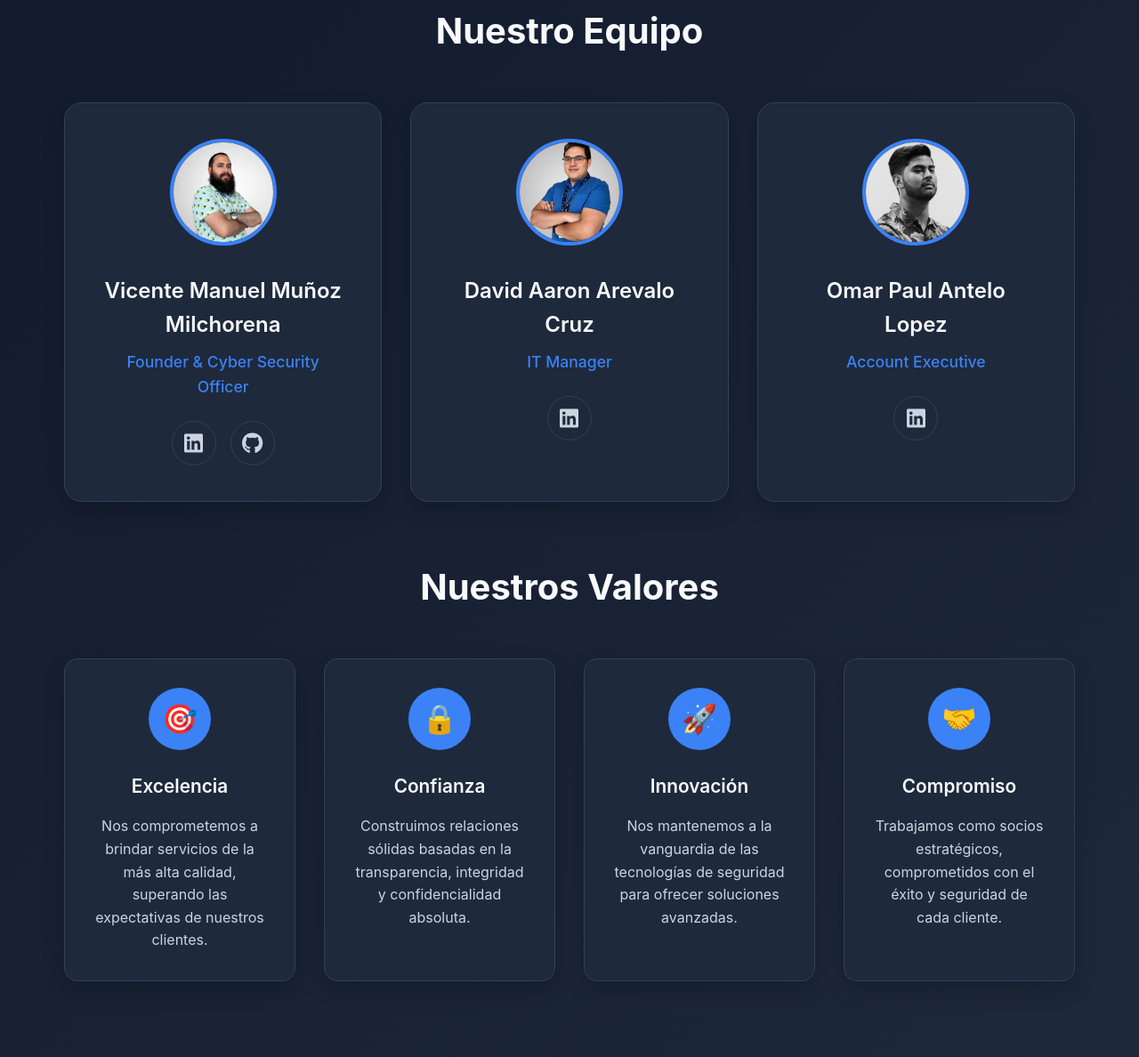
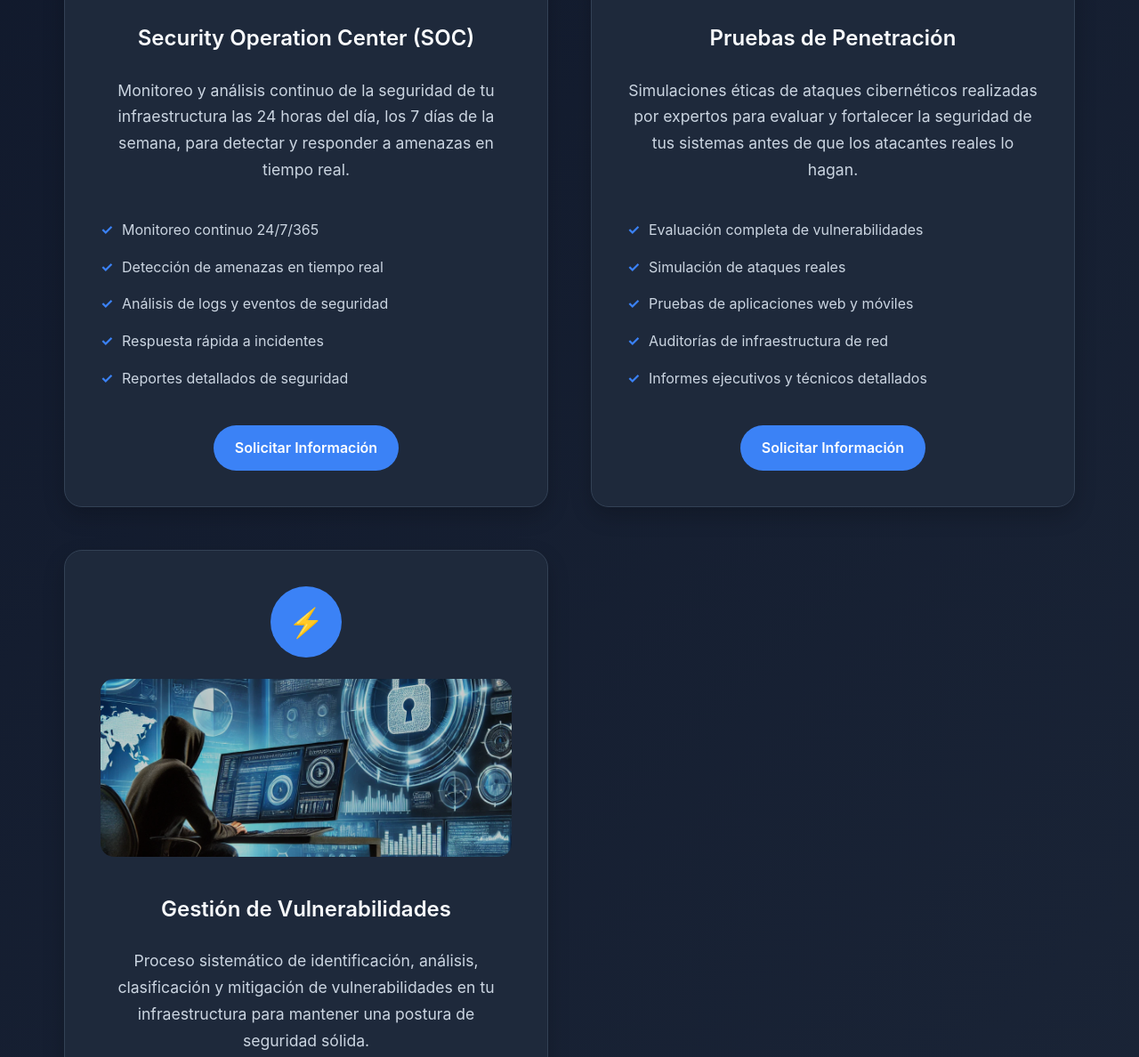
Before and after one commit to vicosurge/visioncompetitiva, a plain HTML site: page servicios.html in a window 1280 px wide. Shown: the part 759-1947 px from the top of the page at 89% size. Drawn offline with Linux system fonts and the light colour scheme.

Commit message:
Adding correct servicios.html file

```diff
--- a/servicios.html
+++ b/servicios.html
@@ -6,7 +6,7 @@
     <meta name="author" content="Vicente Manuel Muñoz Milchorena">
     <meta name="description" content="Vision Competitiva - Ciberseguridad a tu alcance">
     <meta name="keywords" content="ciberseguridad, SOC, pentesting, prueba de penetracion, vulnerability management">
-    <title>Visión Competitiva - Quiénes Somos</title>
+    <title>Visión Competitiva - Servicios</title>
 
     <style>
         * {
@@ -85,7 +85,7 @@
         }
 
         nav ul li a:hover,
-        nav ul li a[href="quienes-somos.html"] {
+        nav ul li a[href="servicios.html"] {
             color: var(--accent-color);
         }
 
@@ -101,7 +101,7 @@
         }
 
         nav ul li a:hover::after,
-        nav ul li a[href="quienes-somos.html"]::after {
+        nav ul li a[href="servicios.html"]::after {
             width: 100%;
         }
 
@@ -133,77 +133,42 @@
         .page-header p {
             font-size: 1.25rem;
             color: var(--text-secondary);
-            max-width: 600px;
+            max-width: 700px;
             margin: 0 auto;
         }
 
-        /* Company Introduction */
-        .company-intro {
-            background: var(--card-bg);
-            border: 1px solid var(--border-color);
-            border-radius: 20px;
-            padding: 3rem;
-            margin-bottom: 4rem;
-            box-shadow: var(--shadow);
-            animation: fadeInUp 1s ease-out 0.2s both;
-        }
-
-        .company-intro h2 {
-            font-size: 2rem;
-            font-weight: 600;
-            margin-bottom: 1.5rem;
-            color: var(--accent-color);
-            text-align: center;
-        }
-
-        .company-intro p {
-            font-size: 1.1rem;
-            color: var(--text-secondary);
-            text-align: center;
-            line-height: 1.8;
-            max-width: 800px;
-            margin: 0 auto;
-        }
-
-        /* Team Section */
-        .team-section {
-            animation: fadeInUp 1s ease-out 0.4s both;
-        }
-
-        .team-section h2 {
-            font-size: 2.5rem;
-            font-weight: 700;
-            text-align: center;
-            margin-bottom: 3rem;
-            color: var(--text-primary);
-        }
-
-        .team {
+        /* Services Grid */
+        .services-container {
             display: grid;
-            grid-template-columns: repeat(auto-fit, minmax(300px, 1fr));
-            gap: 2rem;
+            grid-template-columns: repeat(auto-fit, minmax(350px, 1fr));
+            gap: 3rem;
             margin-bottom: 4rem;
         }
 
-        .team-member {
+        .service {
             background: var(--card-bg);
             border: 1px solid var(--border-color);
             border-radius: 20px;
             padding: 2.5rem;
             text-align: center;
             box-shadow: var(--shadow);
-            transition: all 0.3s ease;
+            transition: all 0.4s ease;
             position: relative;
             overflow: hidden;
+            animation: fadeInUp 1s ease-out calc(var(--delay, 0) * 0.2s) both;
         }
 
-        .team-member:hover {
-            transform: translateY(-10px);
+        .service:nth-child(1) { --delay: 1; }
+        .service:nth-child(2) { --delay: 2; }
+        .service:nth-child(3) { --delay: 3; }
+
+        .service:hover {
+            transform: translateY(-15px);
             box-shadow: var(--shadow-hover);
             border-color: var(--accent-color);
         }
 
-        .team-member::before {
+        .service::before {
             content: '';
             position: absolute;
             top: 0;
@@ -211,108 +176,31 @@
             width: 100%;
             height: 100%;
             background: linear-gradient(90deg, transparent, rgba(59, 130, 246, 0.1), transparent);
-            transition: left 0.5s ease;
+            transition: left 0.6s ease;
         }
 
-        .team-member:hover::before {
+        .service:hover::before {
             left: 100%;
         }
 
-        .team-member img {
-            width: 120px;
-            height: 120px;
-            border-radius: 50%;
+        .service-image {
+            width: 100%;
+            height: 200px;
             object-fit: cover;
-            margin-bottom: 1.5rem;
-            border: 4px solid var(--accent-color);
+            border-radius: 15px;
+            margin-bottom: 2rem;
             transition: all 0.3s ease;
+            filter: brightness(0.8);
         }
 
-        .team-member:hover img {
-            transform: scale(1.05);
-            border-color: var(--accent-hover);
+        .service:hover .service-image {
+            filter: brightness(1);
+            transform: scale(1.02);
         }
 
-        .team-member h3 {
-            font-size: 1.5rem;
-            font-weight: 600;
-            margin-bottom: 0.5rem;
-            color: var(--text-primary);
-        }
-
-        .team-member .role {
-            font-size: 1.1rem;
-            color: var(--accent-color);
-            font-weight: 500;
-            margin-bottom: 1.5rem;
-        }
-
-        .social-links {
-            display: flex;
-            justify-content: center;
-            gap: 1rem;
-        }
-
-        .social-links a {
-            display: flex;
-            align-items: center;
-            justify-content: center;
-            width: 50px;
-            height: 50px;
-            background: var(--secondary-color);
-            border: 1px solid var(--border-color);
-            border-radius: 50%;
-            color: var(--text-secondary);
-            font-size: 1.5rem;
-            text-decoration: none;
-            transition: all 0.3s ease;
-        }
-
-        .social-links a:hover {
-            background: var(--accent-color);
-            color: white;
-            transform: translateY(-3px);
-            box-shadow: 0 10px 20px rgba(59, 130, 246, 0.3);
-        }
-
-        /* Values Section */
-        .values-section {
-            margin-top: 4rem;
-            animation: fadeInUp 1s ease-out 0.6s both;
-        }
-
-        .values-section h2 {
-            font-size: 2.5rem;
-            font-weight: 700;
-            text-align: center;
-            margin-bottom: 3rem;
-            color: var(--text-primary);
-        }
-
-        .values-grid {
-            display: grid;
-            grid-template-columns: repeat(auto-fit, minmax(250px, 1fr));
-            gap: 2rem;
-        }
-
-        .value-card {
-            background: var(--card-bg);
-            border: 1px solid var(--border-color);
-            border-radius: 15px;
-            padding: 2rem;
-            text-align: center;
-            transition: all 0.3s ease;
-            box-shadow: var(--shadow);
-        }
-
-        .value-card:hover {
-            transform: translateY(-5px);
-            border-color: var(--accent-color);
-        }
-
-        .value-icon {
-            width: 70px;
-            height: 70px;
+        .service-icon {
+            width: 80px;
+            height: 80px;
             background: var(--accent-color);
             border-radius: 50%;
             display: flex;
@@ -321,23 +209,137 @@
             margin: 0 auto 1.5rem;
             font-size: 2rem;
             transition: all 0.3s ease;
+            position: relative;
+            z-index: 2;
         }
 
-        .value-card:hover .value-icon {
+        .service:hover .service-icon {
+            background: var(--accent-hover);
+            transform: scale(1.1) rotate(5deg);
+        }
+
+        .service h2 {
+            font-size: 1.5rem;
+            font-weight: 600;
+            margin-bottom: 1.5rem;
+            color: var(--text-primary);
+            position: relative;
+            z-index: 2;
+        }
+
+        .service p {
+            font-size: 1.1rem;
+            color: var(--text-secondary);
+            line-height: 1.7;
+            margin-bottom: 2rem;
+            position: relative;
+            z-index: 2;
+        }
+
+        /* Service Features */
+        .service-features {
+            list-style: none;
+            text-align: left;
+            margin-bottom: 2rem;
+            position: relative;
+            z-index: 2;
+        }
+
+        .service-features li {
+            padding: 0.5rem 0;
+            color: var(--text-secondary);
+            position: relative;
+            padding-left: 1.5rem;
+        }
+
+        .service-features li::before {
+            content: '✓';
+            position: absolute;
+            left: 0;
+            color: var(--accent-color);
+            font-weight: bold;
+        }
+
+        /* CTA Button */
+        .service-cta {
+            display: inline-block;
+            background: var(--accent-color);
+            color: white;
+            padding: 0.8rem 1.5rem;
+            border: none;
+            border-radius: 50px;
+            font-size: 1rem;
+            font-weight: 600;
+            text-decoration: none;
+            transition: all 0.3s ease;
+            position: relative;
+            z-index: 2;
+        }
+
+        .service-cta:hover {
+            background: var(--accent-hover);
+            transform: translateY(-2px);
+            box-shadow: 0 10px 20px rgba(59, 130, 246, 0.3);
+        }
+
+        /* Why Choose Us Section */
+        .why-choose-us {
+            background: var(--card-bg);
+            border: 1px solid var(--border-color);
+            border-radius: 20px;
+            padding: 3rem;
+            margin-top: 4rem;
+            box-shadow: var(--shadow);
+            animation: fadeInUp 1s ease-out 0.8s both;
+        }
+
+        .why-choose-us h2 {
+            font-size: 2.5rem;
+            font-weight: 700;
+            text-align: center;
+            margin-bottom: 3rem;
+            color: var(--text-primary);
+        }
+
+        .benefits-grid {
+            display: grid;
+            grid-template-columns: repeat(auto-fit, minmax(250px, 1fr));
+            gap: 2rem;
+        }
+
+        .benefit-card {
+            text-align: center;
+            padding: 1.5rem;
+        }
+
+        .benefit-icon {
+            width: 60px;
+            height: 60px;
+            background: var(--accent-color);
+            border-radius: 50%;
+            display: flex;
+            align-items: center;
+            justify-content: center;
+            margin: 0 auto 1rem;
+            font-size: 1.5rem;
+            transition: all 0.3s ease;
+        }
+
+        .benefit-card:hover .benefit-icon {
             background: var(--accent-hover);
             transform: scale(1.1);
         }
 
-        .value-card h3 {
-            font-size: 1.3rem;
+        .benefit-card h3 {
+            font-size: 1.2rem;
             font-weight: 600;
-            margin-bottom: 1rem;
+            margin-bottom: 0.5rem;
             color: var(--text-primary);
         }
 
-        .value-card p {
+        .benefit-card p {
             color: var(--text-secondary);
-            line-height: 1.6;
+            font-size: 0.95rem;
         }
 
         /* Footer */
@@ -392,29 +394,24 @@
                 font-size: 1.1rem;
             }
 
-            .company-intro {
+            .services-container {
+                grid-template-columns: 1fr;
+                gap: 2rem;
+            }
+
+            .service {
                 padding: 2rem;
             }
 
-            .company-intro h2 {
-                font-size: 1.5rem;
+            .why-choose-us {
+                padding: 2rem;
             }
 
-            .team-section h2,
-            .values-section h2 {
+            .why-choose-us h2 {
                 font-size: 2rem;
             }
 
-            .team {
-                grid-template-columns: 1fr;
-                gap: 1.5rem;
-            }
-
-            .team-member {
-                padding: 2rem;
-            }
-
-            .values-grid {
+            .benefits-grid {
                 grid-template-columns: 1fr;
                 gap: 1.5rem;
             }
@@ -425,16 +422,20 @@
                 font-size: 1.8rem;
             }
 
-            .team-member {
+            .service {
                 padding: 1.5rem;
             }
 
-            .company-intro {
+            .why-choose-us {
                 padding: 1.5rem;
             }
 
-            .value-card {
-                padding: 1.5rem;
+            .service h2 {
+                font-size: 1.3rem;
+            }
+
+            .service p {
+                font-size: 1rem;
             }
         }
     </style>
@@ -457,79 +458,91 @@
     <main>
         <!-- Page Header -->
         <section class="page-header">
-            <h1>Quiénes Somos</h1>
-            <p>Conoce al equipo de expertos comprometidos con la seguridad de tu empresa</p>
+            <h1>Nuestros Servicios</h1>
+            <p>Soluciones integrales de ciberseguridad diseñadas para proteger tu empresa contra las amenazas digitales más avanzadas</p>
         </section>
 
-        <!-- Company Introduction -->
-        <section class="company-intro">
-            <h2>Nuestra Misión</h2>
-            <p>En Visión Competitiva, nos dedicamos a brindar soluciones de ciberseguridad de clase mundial. Nuestro equipo de especialistas trabaja incansablemente para proteger tu empresa contra las amenazas digitales más avanzadas, combinando experiencia técnica con un enfoque personalizado para cada cliente.</p>
-        </section>
+        <!-- Services Grid -->
+        <div class="services-container">
+            <div class="service">
+                <div class="service-icon">🛡️</div>
+                <img src="img/soc.jpg" alt="Security Operation Center" class="service-image">
+                <h2>Security Operation Center (SOC)</h2>
+                <p>Monitoreo y análisis continuo de la seguridad de tu infraestructura las 24 horas del día, los 7 días de la semana, para detectar y responder a amenazas en tiempo real.</p>
+                <ul class="service-features">
+                    <li>Monitoreo continuo 24/7/365</li>
+                    <li>Detección de amenazas en tiempo real</li>
+                    <li>Análisis de logs y eventos de seguridad</li>
+                    <li>Respuesta rápida a incidentes</li>
+                    <li>Reportes detallados de seguridad</li>
+                </ul>
+                <a href="https://form.jotform.com/250366559153057" target="_blank" class="service-cta">Solicitar Información</a>
+            </div>
 
-        <!-- Team Section -->
-        <section class="team-section">
-            <h2>Nuestro Equipo</h2>
-            <div class="team">
-                <div class="team-member">
-                    <img src="img/vmmm.jpeg" alt="Vicente Manuel Muñoz Milchorena">
-                    <h3>Vicente Manuel Muñoz Milchorena</h3>
-                    <p class="role">Founder & Cyber Security Officer</p>
-                    <div class="social-links">
-                        <a href="https://linkedin.com/in/vicente-milchorena" target="_blank" aria-label="LinkedIn">
-                            <i class="fab fa-linkedin"></i>
-                        </a>
-                        <a href="https://github.com/vicosurge" target="_blank" aria-label="GitHub">
-                            <i class="fab fa-github"></i>
-                        </a>
-                    </div>
+            <div class="service">
+                <div class="service-icon">🔍</div>
+                <img src="img/penetration-testing.jpg" alt="Pruebas de Penetración" class="service-image">
+                <h2>Pruebas de Penetración</h2>
+                <p>Simulaciones éticas de ataques cibernéticos realizadas por expertos para evaluar y fortalecer la seguridad de tus sistemas antes de que los atacantes reales lo hagan.</p>
+                <ul class="service-features">
+                    <li>Evaluación completa de vulnerabilidades</li>
+                    <li>Simulación de ataques reales</li>
+                    <li>Pruebas de aplicaciones web y móviles</li>
+                    <li>Auditorías de infraestructura de red</li>
+                    <li>Informes ejecutivos y técnicos detallados</li>
+                </ul>
+                <a href="https://form.jotform.com/250366559153057" target="_blank" class="service-cta">Solicitar Información</a>
+            </div>
+
+            <div class="service">
+                <div class="service-icon">⚡</div>
+                <img src="img/vulnerability-management.jpg" alt="Gestión de Vulnerabilidades" class="service-image">
+                <h2>Gestión de Vulnerabilidades</h2>
+                <p>Proceso sistemático de identificación, análisis, clasificación y mitigación de vulnerabilidades en tu infraestructura para mantener una postura de seguridad sólida.</p>
+                <ul class="service-features">
+                    <li>Escaneo automatizado de vulnerabilidades</li>
+                    <li>Priorización basada en riesgo</li>
+                    <li>Planes de remediación personalizados</li>
+                    <li>Seguimiento continuo del progreso</li>
+                    <li>Métricas de cumplimiento y seguridad</li>
+                </ul>
+                <a href="https://form.jotform.com/250366559153057" target="_blank" class="service-cta">Solicitar Información</a>
+            </div>
+        </div>
+
+        <!-- Why Choose Us Section -->
+        <section class="why-choose-us">
+            <h2>¿Por Qué Elegirnos?</h2>
+            <div class="benefits-grid">
+                <div class="benefit-card">
+                    <div class="benefit-icon">🎓</div>
+                    <h3>Expertise Comprobado</h3>
+                    <p>Equipo de especialistas certificados con años de experiencia en ciberseguridad</p>
                 </div>
-                <div class="team-member">
-                    <img src="img/daac.jpeg" alt="David Aaron Arevalo Cruz">
-                    <h3>David Aaron Arevalo Cruz</h3>
-                    <p class="role">IT Manager</p>
-                    <div class="social-links">
-                        <a href="https://linkedin.com/in/aaron-arevalo" target="_blank" aria-label="LinkedIn">
-                            <i class="fab fa-linkedin"></i>
-                        </a>
-                    </div>
+                <div class="benefit-card">
+                    <div class="benefit-icon">⚡</div>
+                    <h3>Respuesta Rápida</h3>
+                    <p>Tiempos de respuesta optimizados para minimizar el impacto de los incidentes</p>
                 </div>
-                <div class="team-member">
-                    <img src="img/opal.jpg" alt="Omar Paul Antelo Lopez">
-                    <h3>Omar Paul Antelo Lopez</h3>
-                    <p class="role">Account Executive</p>
-                    <div class="social-links">
-                        <a href="https://www.linkedin.com/in/paul-antelo-2667b1350/" target="_blank" aria-label="LinkedIn">
-                            <i class="fab fa-linkedin"></i>
-                        </a>
-                    </div>
+                <div class="benefit-card">
+                    <div class="benefit-icon">🔧</div>
+                    <h3>Soluciones Personalizadas</h3>
+                    <p>Servicios adaptados a las necesidades específicas de tu empresa</p>
                 </div>
-            </div>
-        </section>
-
-        <!-- Values Section -->
-        <section class="values-section">
-            <h2>Nuestros Valores</h2>
-            <div class="values-grid">
-                <div class="value-card">
-                    <div class="value-icon">🎯</div>
-                    <h3>Excelencia</h3>
-                    <p>Nos comprometemos a brindar servicios de la más alta calidad, superando las expectativas de nuestros clientes.</p>
+                <div class="benefit-card">
+                    <div class="benefit-icon">📊</div>
+                    <h3>Reportes Detallados</h3>
+                    <p>Informes ejecutivos y técnicos claros y accionables</p>
                 </div>
-                <div class="value-card">
-                    <div class="value-icon">🔒</div>
-                    <h3>Confianza</h3>
-                    <p>Construimos relaciones sólidas basadas en la transparencia, integridad y confidencialidad absoluta.</p>
+                <div class="benefit-card">
+                    <div class="benefit-icon">🌐</div>
+                    <h3>Cobertura Completa</h3>
+                    <p>Protección integral desde endpoints hasta infraestructura en la nube</p>
                 </div>
-                <div class="value-card">
-                    <div class="value-icon">🚀</div>
-                    <h3>Innovación</h3>
-                    <p>Nos mantenemos a la vanguardia de las tecnologías de seguridad para ofrecer soluciones avanzadas.</p>
-                </div>
-                <div class="value-card">
-                    <div class="value-icon">🤝</div>
-                    <h3>Compromiso</h3>
-                    <p>Trabajamos como socios estratégicos, comprometidos con el éxito y seguridad de cada cliente.</p>
+                <div class="benefit-card">
+                    <div class="benefit-icon">💰</div>
+                    <h3>ROI Garantizado</h3>
+                    <p>Inversión rentable que protege y potencia el crecimiento de tu negocio</p>
                 </div>
             </div>
         </section>
@@ -538,8 +551,6 @@
     <footer>
         <p>&copy; 2025 Visión Competitiva. Todos los derechos reservados.</p>
     </footer>
-
-    <script src="https://cdnjs.cloudflare.com/ajax/libs/font-awesome/6.7.2/js/all.min.js" crossorigin="anonymous"></script>
 
     <script>
         // Add scroll effect to header
@@ -581,8 +592,19 @@
         }, observerOptions);
 
         // Observe animated elements
-        document.querySelectorAll('.page-header, .company-intro, .team-section, .values-section').forEach(el => {
+        document.querySelectorAll('.page-header, .service, .why-choose-us').forEach(el => {
             observer.observe(el);
+        });
+
+        // Add hover effects for service cards
+        document.querySelectorAll('.service').forEach(service => {
+            service.addEventListener('mouseenter', function() {
+                this.style.transform = 'translateY(-15px) scale(1.02)';
+            });
+
+            service.addEventListener('mouseleave', function() {
+                this.style.transform = 'translateY(0) scale(1)';
+            });
         });
     </script>
 </body>
```
